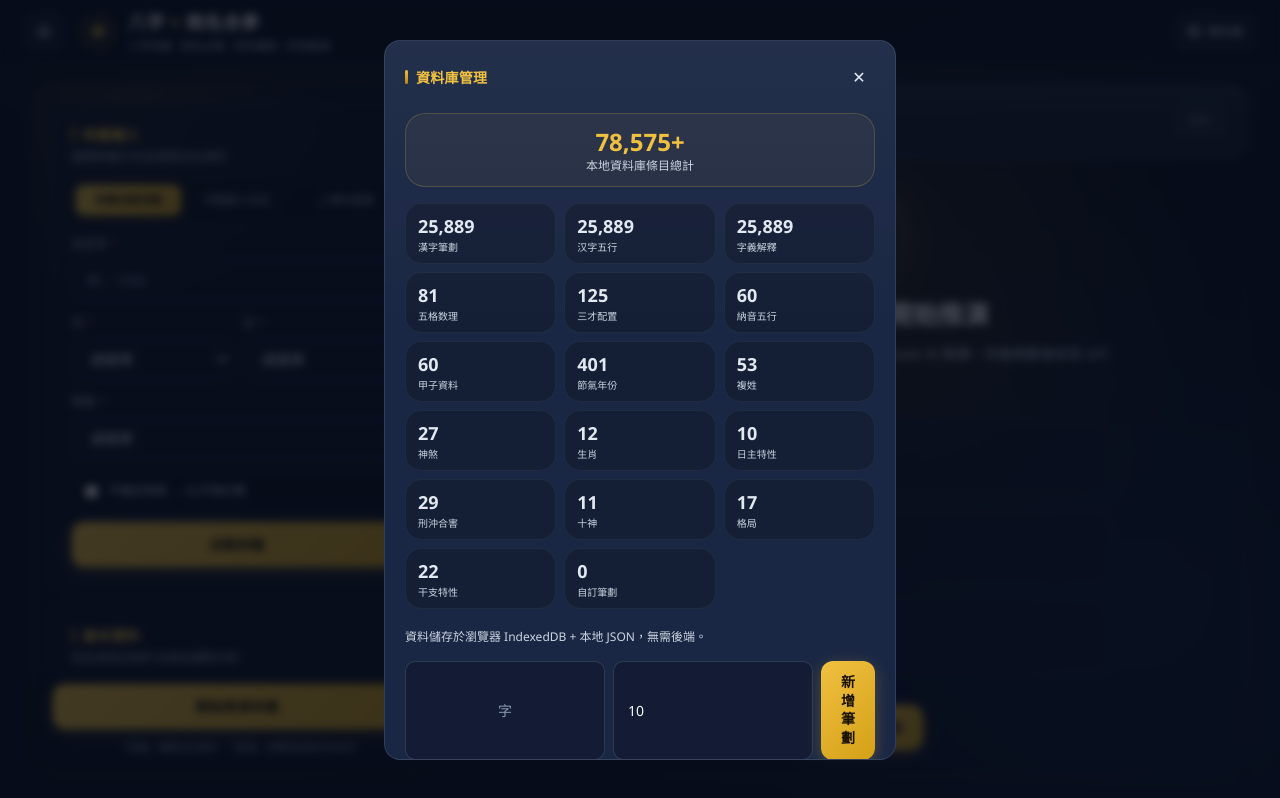
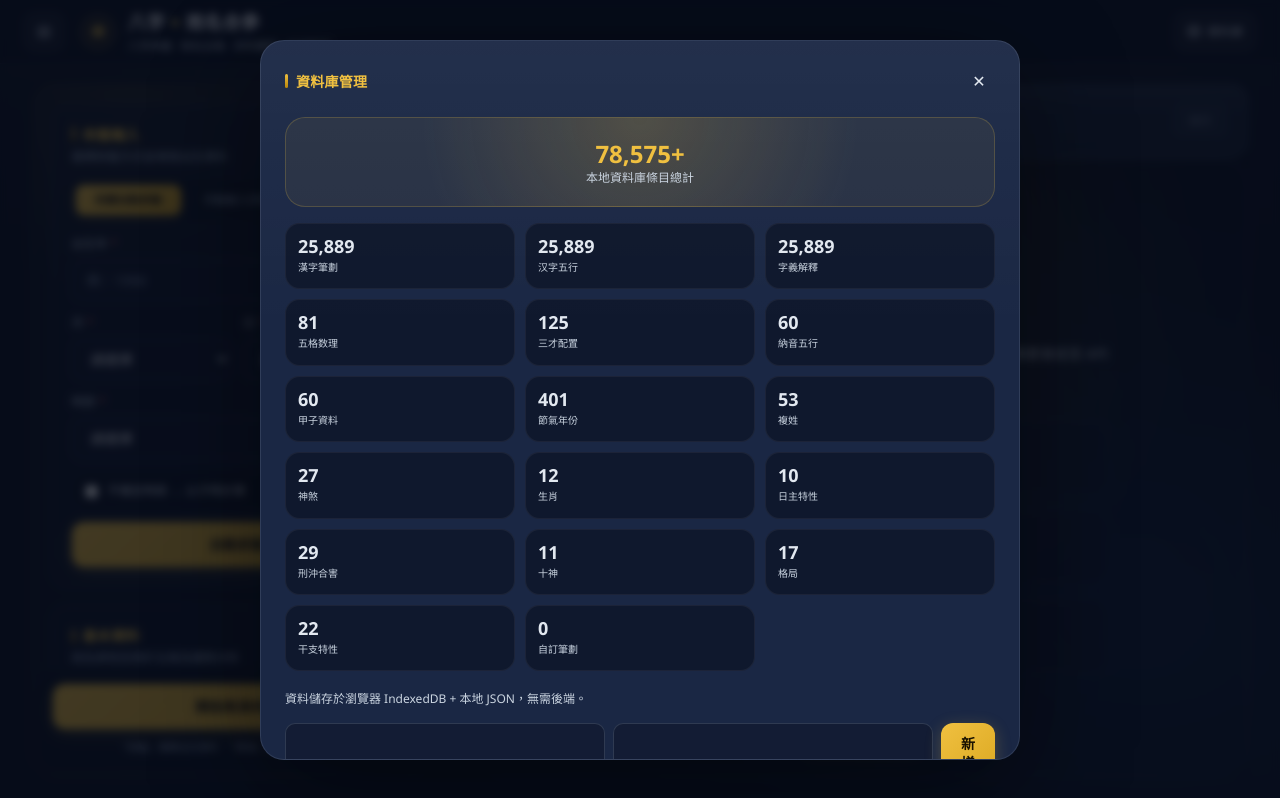
Before and after one commit to polo1364/Bazi, a React (Vite) app: page / in a window 1280 px wide. Both pictures are taken after a click on the button "資料庫". Built offline with nearby package versions, Linux system fonts and the light colour scheme.

Commit message:
Add files via upload

```diff
--- a/src/components/DataManager.tsx
+++ b/src/components/DataManager.tsx
@@ -64,8 +64,8 @@ export default function DataManager({ onClose }: Props) {
   const total = DB_LABELS.reduce((s, { key }) => s + stats[key], 0)
 
   return (
-    <div className="overlay fixed inset-0 z-50 flex items-end justify-center p-0 sm:items-center sm:p-4" onClick={onClose}>
-      <div className="card-solid animate-fade-in max-h-[90vh] w-full max-w-lg overflow-y-auto rounded-t-2xl p-5 sm:rounded-2xl"
+    <div className="data-modal-backdrop overlay fixed inset-0 z-50 flex items-end justify-center p-0 sm:items-center sm:p-4" onClick={onClose}>
+      <div className="data-modal card-solid animate-fade-in max-h-[90vh] w-full max-w-lg overflow-y-auto rounded-t-2xl p-5 sm:rounded-2xl"
         onClick={(e) => e.stopPropagation()}>
         <div className="mb-5 flex items-center justify-between">
           <h3 className="section-title">資料庫管理</h3>
@@ -73,14 +73,14 @@ export default function DataManager({ onClose }: Props) {
             className="flex h-8 w-8 items-center justify-center rounded-lg text-secondary transition hover:bg-white/5 hover:text-white">✕</button>
         </div>
 
-        <div className="mb-4 rounded-xl border border-[#f0c040]/20 bg-[#f0c040]/5 px-4 py-3 text-center">
+        <div className="data-total mb-4 rounded-xl border border-[#f0c040]/20 bg-[#f0c040]/5 px-4 py-3 text-center">
           <div className="text-2xl font-bold text-[#f0c040]">{total.toLocaleString()}+</div>
           <div className="text-xs text-muted">本地資料庫條目總計</div>
         </div>
 
-        <div className="mb-5 grid grid-cols-2 gap-2 sm:grid-cols-3">
+        <div className="data-grid mb-5 grid grid-cols-2 gap-2 sm:grid-cols-3">
           {DB_LABELS.map(({ key, label }) => (
-            <div key={key} className="rounded-lg border border-white/5 bg-black/20 px-3 py-2">
+            <div key={key} className="data-stat rounded-lg border border-white/5 bg-black/20 px-3 py-2">
               <div className="text-lg font-bold text-secondary">{stats[key].toLocaleString()}</div>
               <div className="text-[10px] text-muted">{label}</div>
             </div>
--- a/src/components/HistoryPanel.tsx
+++ b/src/components/HistoryPanel.tsx
@@ -17,7 +17,7 @@ export default function HistoryPanel({ records, onLoad, onDelete, onSave, canSav
   }, [records.length])
 
   return (
-    <section className="card overflow-hidden">
+    <section className="history-card card overflow-hidden">
       <div className="flex items-center justify-between gap-3 p-4 sm:p-5">
         <button
           type="button"
```
